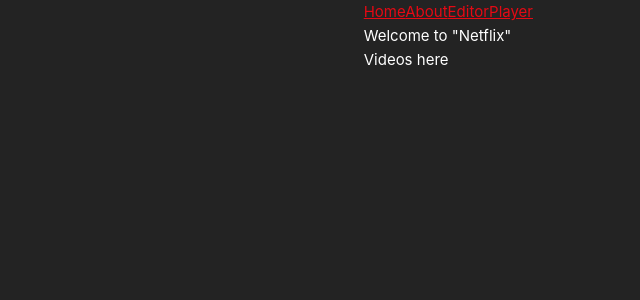
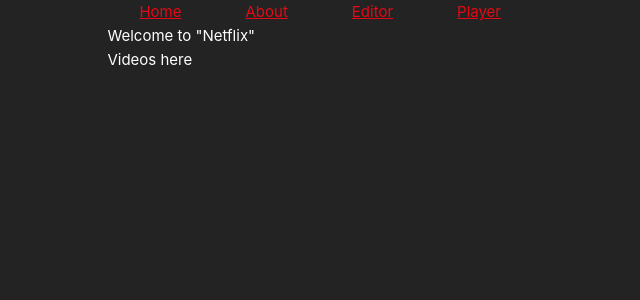
Before and after one commit to riaqliu/movie-management-platform, a Vue app in the folder vue-frontend/: page / in a window 1280 px wide. Shown: the top 300 px of the page, without its empty margins (107-747 px from the left). Built offline with nearby package versions, Linux system fonts and the light colour scheme.

Commit message:
Add minor CSS for main App.vue

```diff
--- a/vue-frontend/src/App.vue
+++ b/vue-frontend/src/App.vue
@@ -5,14 +5,12 @@ import { RouterLink, RouterView } from 'vue-router'
 <template>
   <div class="wrapper">
     <header>
-      <div class="header-wrapper">
         <nav>
           <RouterLink to="/">Home</RouterLink>
           <RouterLink to="/about">About</RouterLink>
           <RouterLink to="/editor">Editor</RouterLink>
           <RouterLink to="/player">Player</RouterLink>
         </nav>
-      </div>
     </header>
 
     <RouterView />
@@ -22,6 +20,19 @@ import { RouterLink, RouterView } from 'vue-router'
 <style scoped style="sass">
 body {
   display: flex;
+  flex-direction: column;
+  width: 100%;
 }
 
+header {
+  display: flex;
+  flex-direction: row;
+  justify-content: center;
+
+  a {
+    padding: 4px  2rem;
+  }
+}
+
+
 </style>
```
